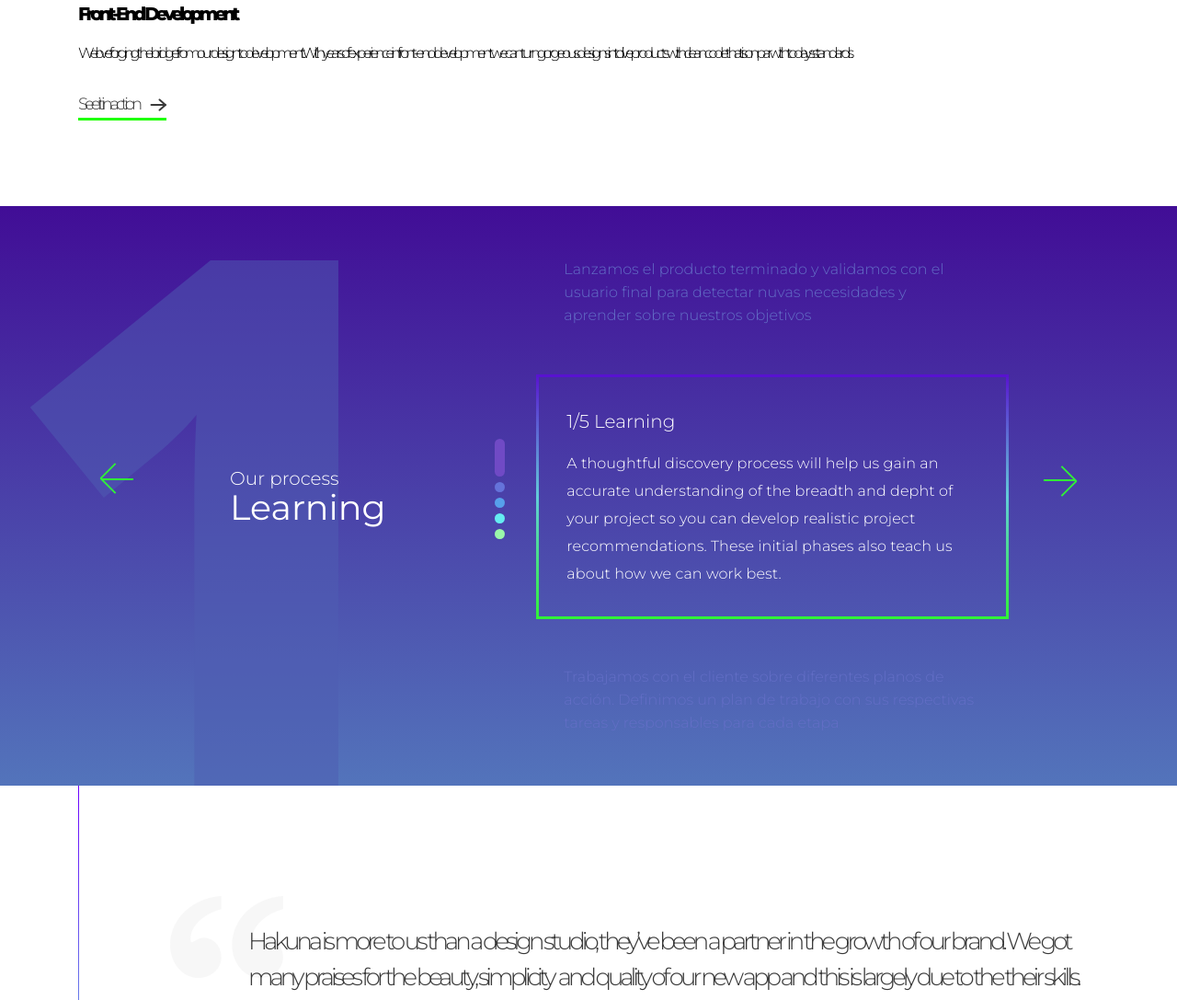
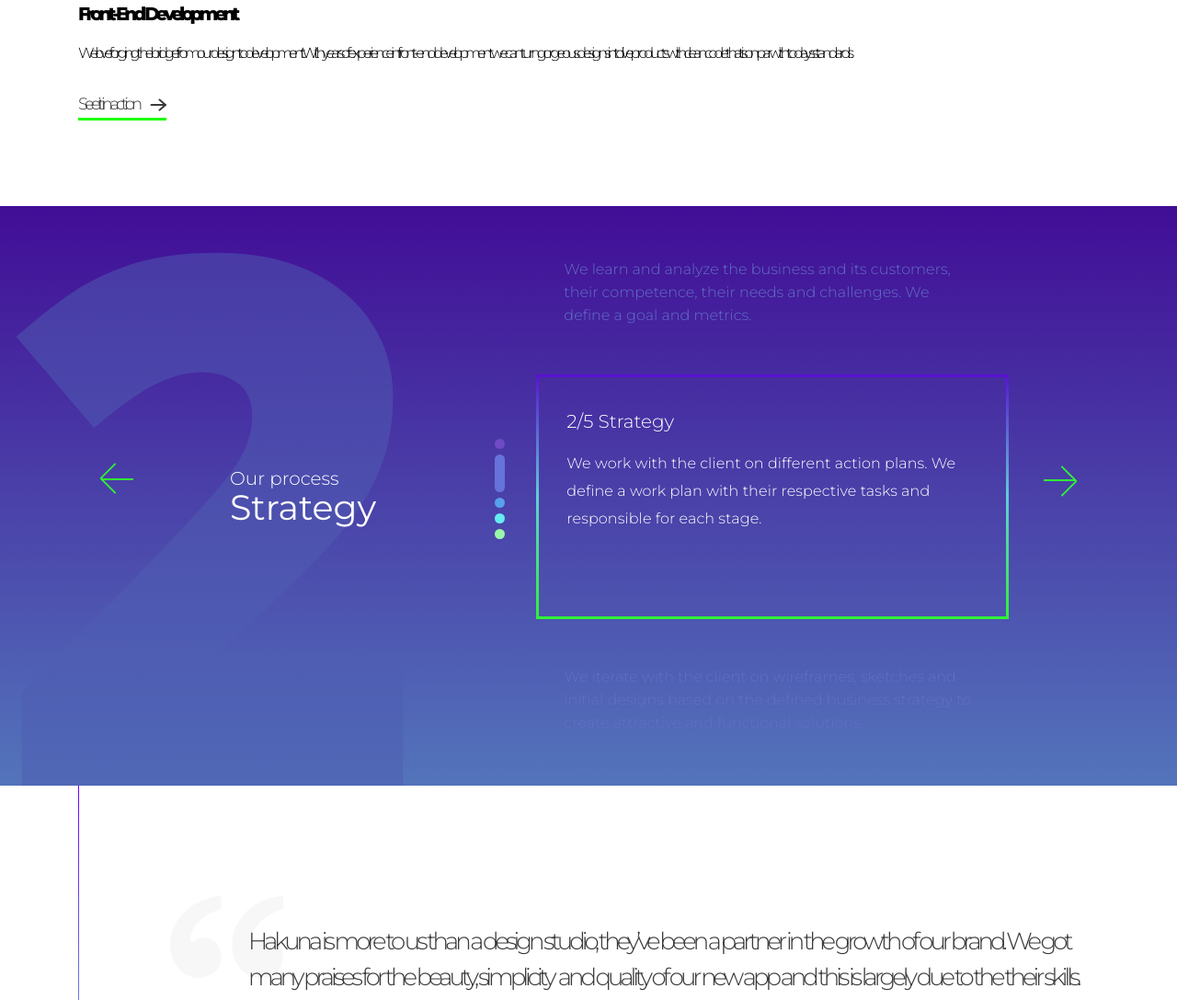
Before and after one commit to fedefog/h, a PHP site: page /services.php in a window 1280 px wide. Shown: the part 4745-5832 px from the top of the page at 92% size. Run offline with PHP 8.4, Linux system fonts and the light colour scheme; some libraries are stand-ins or nearby versions.

Commit message:
Process partial - new content and timer

```diff
--- a/header.php
+++ b/header.php
@@ -37,7 +37,7 @@
             <ul class="pure-menu-list">
                 <li class="pure-menu-item"><a href="#" title="" class="pure-menu-link transition pure-button-active">Home</a></li>
                 <li class="pure-menu-item"><a href="works.php" title="" class="pure-menu-link transition">Works</a></li>
-                <li class="pure-menu-item"><a href="#" title="" class="pure-menu-link transition">Services</a></li>
+                <li class="pure-menu-item"><a href="services.php" title="" class="pure-menu-link transition">Services</a></li>
                 <li class="pure-menu-item"><a href="#" title="" class="pure-menu-link transition">Studio</a></li>
             </ul>
         </nav>
--- a/js/hakuna.js
+++ b/js/hakuna.js
@@ -64,12 +64,17 @@ $(document).ready(function() {
 
 
 	/*Our Process section*/
-		var slideActive = 1;
-		process();
+		var slideActive = 0;
+
+		function refreshProcess() {
+			process(), setTimeout(refreshProcess, 5000);
+			rightSlide();
+    }
+    refreshProcess();
+
 		$('.process-section .flex-control-nav li a').click(function(){
 			slideActive = parseInt($(this).attr('id'));
 			process();
-
 		});
 
 		$('.left-slide').click(function(){
@@ -82,7 +87,8 @@ $(document).ready(function() {
 			process();
 
 		});
-		$('.right-slide').click(function(){
+
+		function rightSlide(){
 			if(slideActive!=5){
 				slideActive++;
 			}
@@ -91,6 +97,10 @@ $(document).ready(function() {
 			}
 			process();
 
+		}
+
+		$('.right-slide').click(function(){
+			rightSlide();
 		});
 
 		function process(){
@@ -134,4 +144,5 @@ $(document).ready(function() {
 			setTimeout(function(){$('.process-section .process-title').addClass('fade-in');}, 0);
 		}
 
+
 });
--- a/services.php
+++ b/services.php
@@ -140,31 +140,31 @@
 						<li class="main-slide">
 							<div class="process-info">
 								<h3 class="process-info-title">1/5 <span>Learning</span></h3>
-								<p class="process-info-description">A thoughtful discovery process will help us gain an accurate understanding of the breadth and depht of your project so you can develop realistic project recommendations. These initial phases also teach us about how we can work best.</p>
+								<p class="process-info-description">We learn and analyze the business and its customers, their competence, their needs and challenges. We define a goal and metrics.</p>
 							</div>
 						</li>
 						<li class="last-slide">
 							<div class="process-info">
-								<h3 class="process-info-title">2/5 <span>Bla</span></h3>
-								<p class="process-info-description">Trabajamos con el cliente sobre diferentes planos de acción. Definimos un plan de trabajo con sus respectivas tareas y responsables para cada etapa</p>
+								<h3 class="process-info-title">2/5 <span>Strategy</span></h3>
+								<p class="process-info-description">We work with the client on different action plans. We define a work plan with their respective tasks and responsible for each stage.</p>
 								</div>
 						</li>
 						<li>
 							<div class="process-info">
-								<h3 class="process-info-title">3/5 <span>Blabla</span></h3>
-								<p class="process-info-description">Trabajamos con el cliente sobre diferentes planos de acción. Definimos un plan de trabajo con sus respectivas tareas y responsables para cada etapa</p>
+								<h3 class="process-info-title">3/5 <span>Design</span></h3>
+								<p class="process-info-description">We iterate with the client on wireframes, sketches and initial designs based on the defined business strategy to create attractive and functional solutions. </p>
 							</div>
 						</li>
 						<li>
 							<div class="process-info">
-								<h3 class="process-info-title">4/5 <span>asdasd</span></h3>
-								<p class="process-info-description">Trabajamos con el cliente sobre diferentes planos de acción. Definimos un plan de trabajo con sus respectivas tareas y responsables para cada etapa</p>
+								<h3 class="process-info-title">4/5 <span>Development</span></h3>
+								<p class="process-info-description">We develop based on the latest web design and programming standards and validate the product with the customer prior to its launch.</p>
 							</div>
 						</li>
 						<li class="first-slide">
 							<div class="process-info">
-								<h3 class="process-info-title">5/5 <span>alksjfdlisjfops</span></h3>
-								<p class="process-info-description">Lanzamos el producto terminado y validamos con el usuario final para detectar nuvas necesidades y aprender sobre nuestros objetivos</p>
+								<h3 class="process-info-title">5/5 <span>Launch</span></h3>
+								<p class="process-info-description">We launch the finished product and validate with the end user to detect new needs and learn about new goals.</p>
 							</div>
 						</li>
 					</ul>
```
